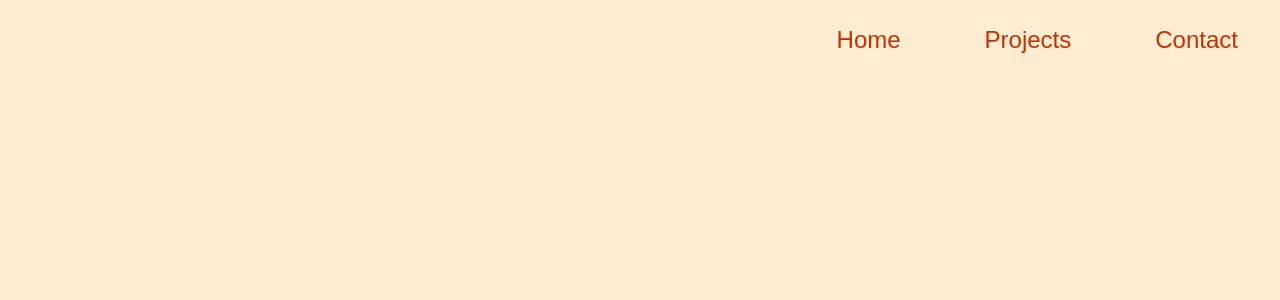
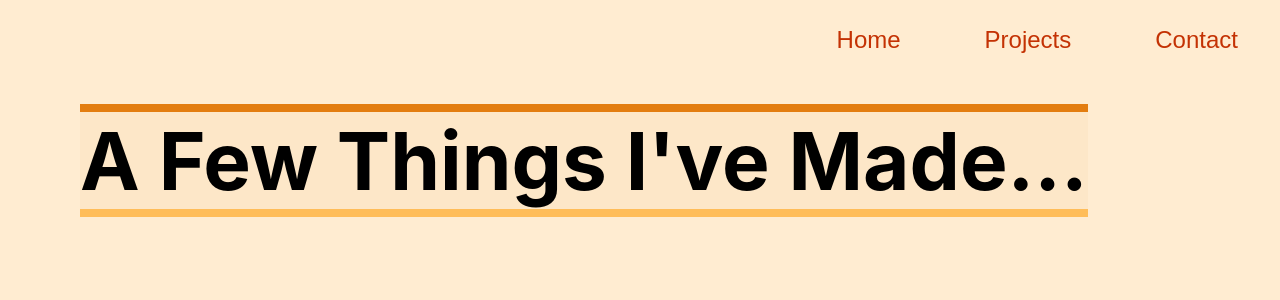
Before and after one commit to FevinFelix/personal-website, a React (Create React App) app in the folder personal-website/: page /projects in a window 1280 px wide. Shown: the top 300 px of the page. Built offline with nearby package versions, Linux system fonts and the light colour scheme; a web font is replaced by a local one.

Commit message:
Add header to Projects page

```diff
--- a/personal-website/src/pages/Home.css
+++ b/personal-website/src/pages/Home.css
@@ -1,4 +1,4 @@
-main {
+.main-home {
     padding-top: 7rem;
     background-color: #FFECD1;
     display: flex;
--- a/personal-website/src/pages/Home.js
+++ b/personal-website/src/pages/Home.js
@@ -8,7 +8,7 @@ export default function Home() {
     return (
         <>
             <Navbar className="navbar"/>
-            <main className="main">
+            <main className="main-home">
                 <div className="home-top">
                     <NameAndTypingBox className="name-and-typing-box"/>
                     <IconSquare className="icon-square"/>
--- /dev/null
+++ b/personal-website/src/pages/Projects.css
@@ -0,0 +1,13 @@
+.main-projects {
+    padding-top: 7rem;
+}
+
+.projects-header {
+    font-size: 5rem;
+    margin-left: 5rem;
+    display: inline;
+    border-top: 8px solid #e37d10;
+    border-bottom: 8px solid #FFBD59;
+    background-color: #fde7c8;
+    color: black;
+}
--- a/personal-website/src/pages/Projects.js
+++ b/personal-website/src/pages/Projects.js
@@ -1,9 +1,13 @@
 import Navbar from "../components/Navbar";
+import './Projects.css'
 
 export default function Projects() {
     return (
         <>
             <Navbar />
+            <main className="main-projects">
+                <h1 className="projects-header">A Few Things I've Made...</h1>
+            </main>
         </>
     )
 }
```
